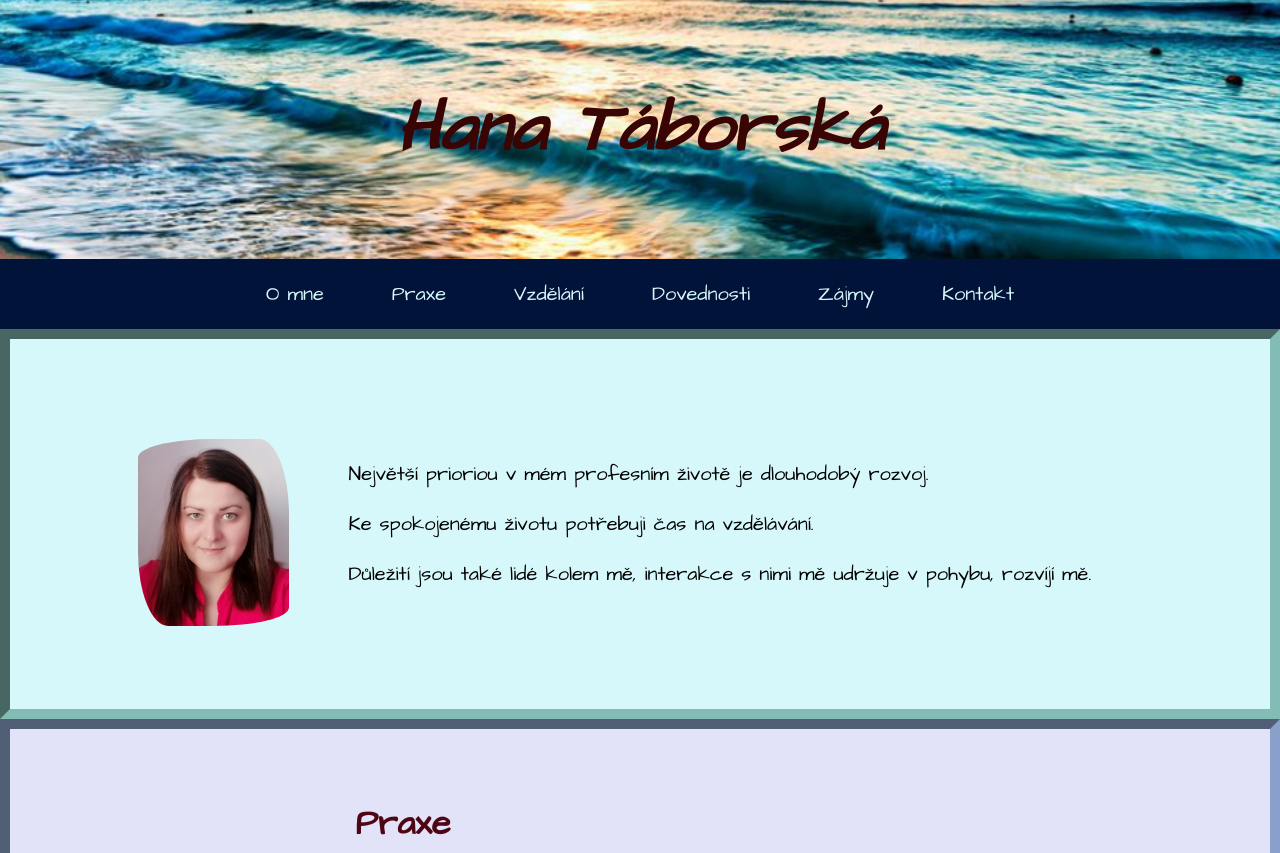
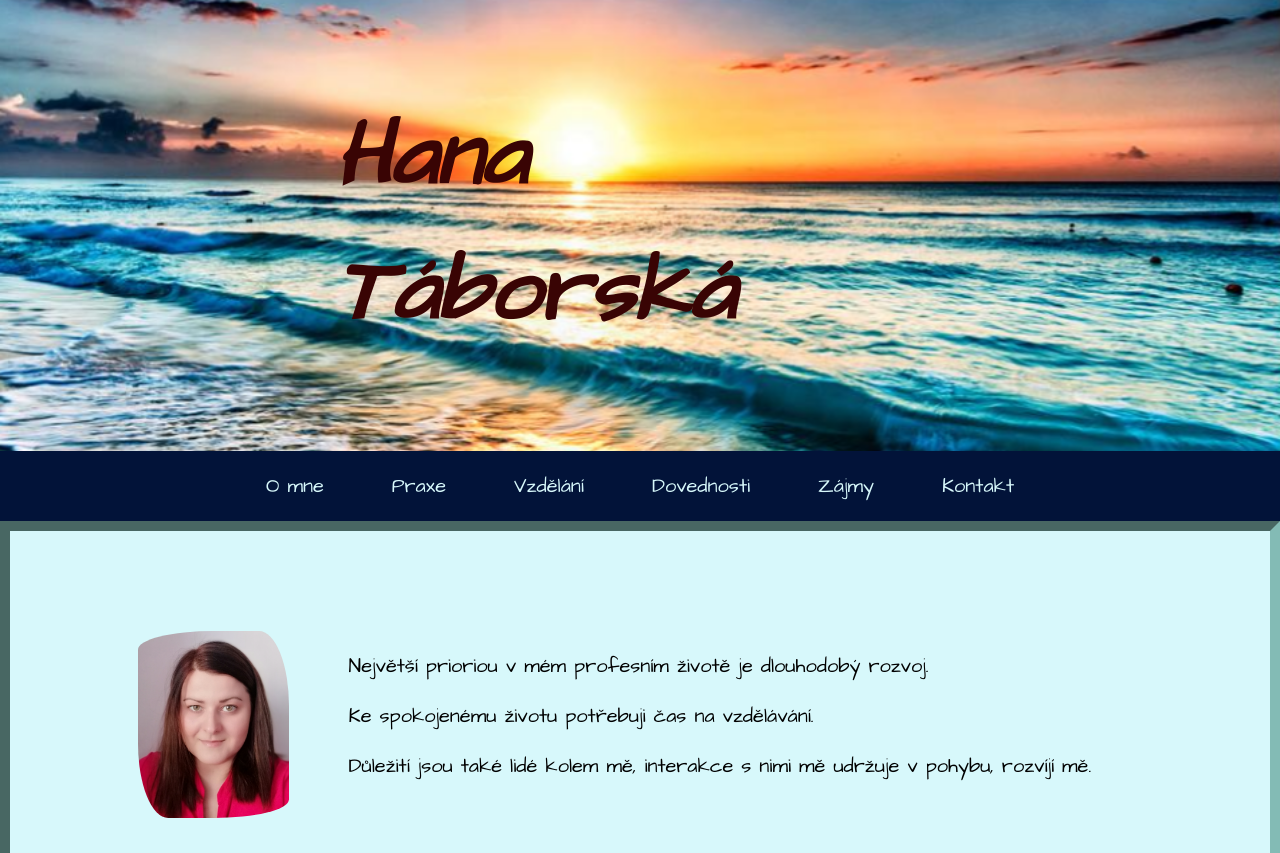
Before and after one commit to Taby527/CV, a plain HTML site: page index.html in a window 1280 px wide. Shown: the top 853 px of the page. Drawn offline with Linux system fonts and the light colour scheme.

Commit message:
oprava úkolu

```diff
--- a/index.html
+++ b/index.html
@@ -17,6 +17,7 @@
     <h1>Hana Táborská</h1>
 </header>
 
+<nav>
     <ul class="menu">
         <li><a href="#omne">O mne</a></li>
         <li><a href="#praxe">Praxe</a></li>
@@ -25,9 +26,10 @@
         <li><a href="#zajmy">Zájmy</a></li>
         <li><a href="#kontakt">Kontakt</a></li>
     </ul>
+</nav>
 
 <section class="omne" id="omne">
-    <img class="fotka" src="obrázky/Výstřižek CV.PNG">
+    <img class="fotka" src="obrázky/Výstřižek CV.PNG" alt="fotoportrét">
 
     <p>Největší prioriou v mém profesním životě je dlouhodobý rozvoj.</p>
     <p>Ke spokojenému životu potřebuji čas na vzdělávání.</p>
--- a/style.css
+++ b/style.css
@@ -7,9 +7,9 @@ body{
 }
 h1{
     font-weight: bold;
-    font-size: 70px;
+    font-size: 90px;
     color: rgb(57, 4, 4);
-    text-align: center;
+    padding:  0 25%;
     font-style: italic;
 
 }
@@ -33,9 +33,9 @@ h4{
 .hlavicka{
     background-image: url(obrázky/moře.PNG);
     background-repeat: no-repeat;
-    background-position: center;
     background-size: cover;
     padding: 30px 30px;
+
 
 }
 
```
Lines whose indentation alone changed are shown as unchanged.
